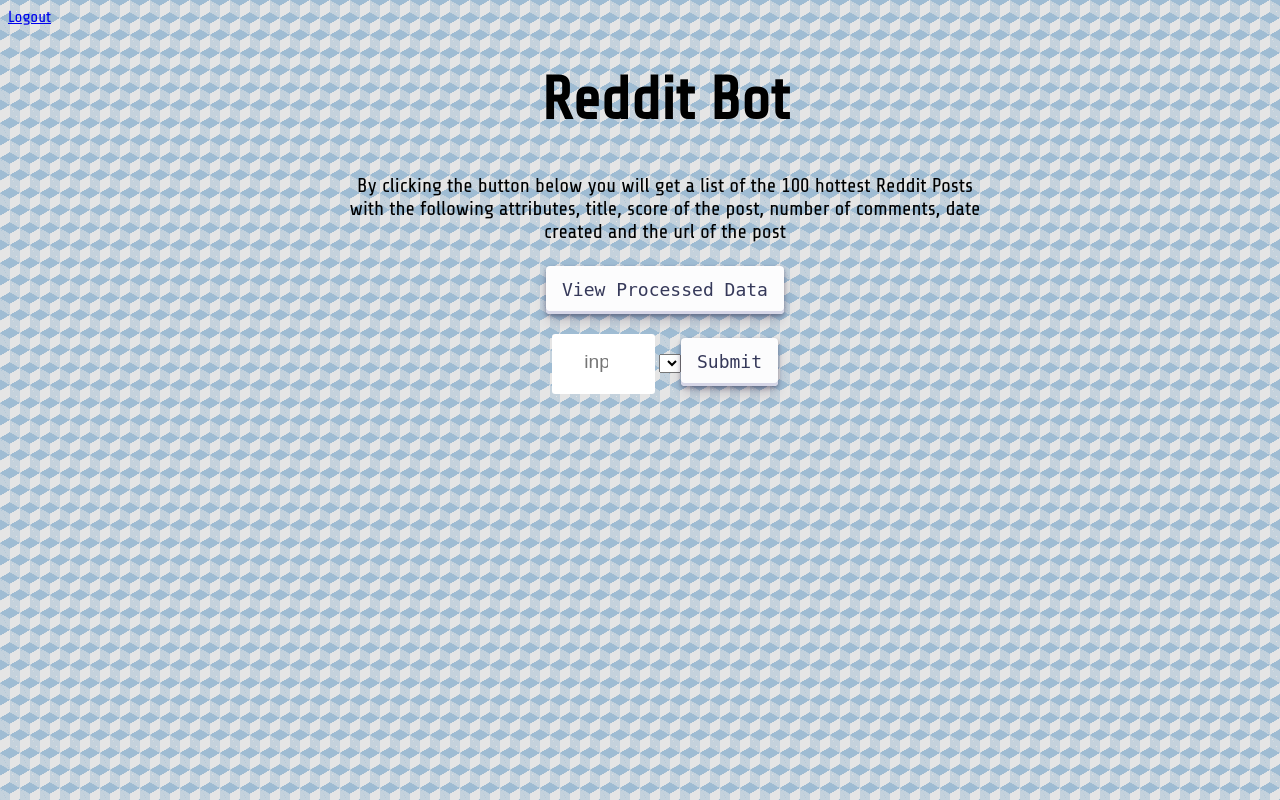
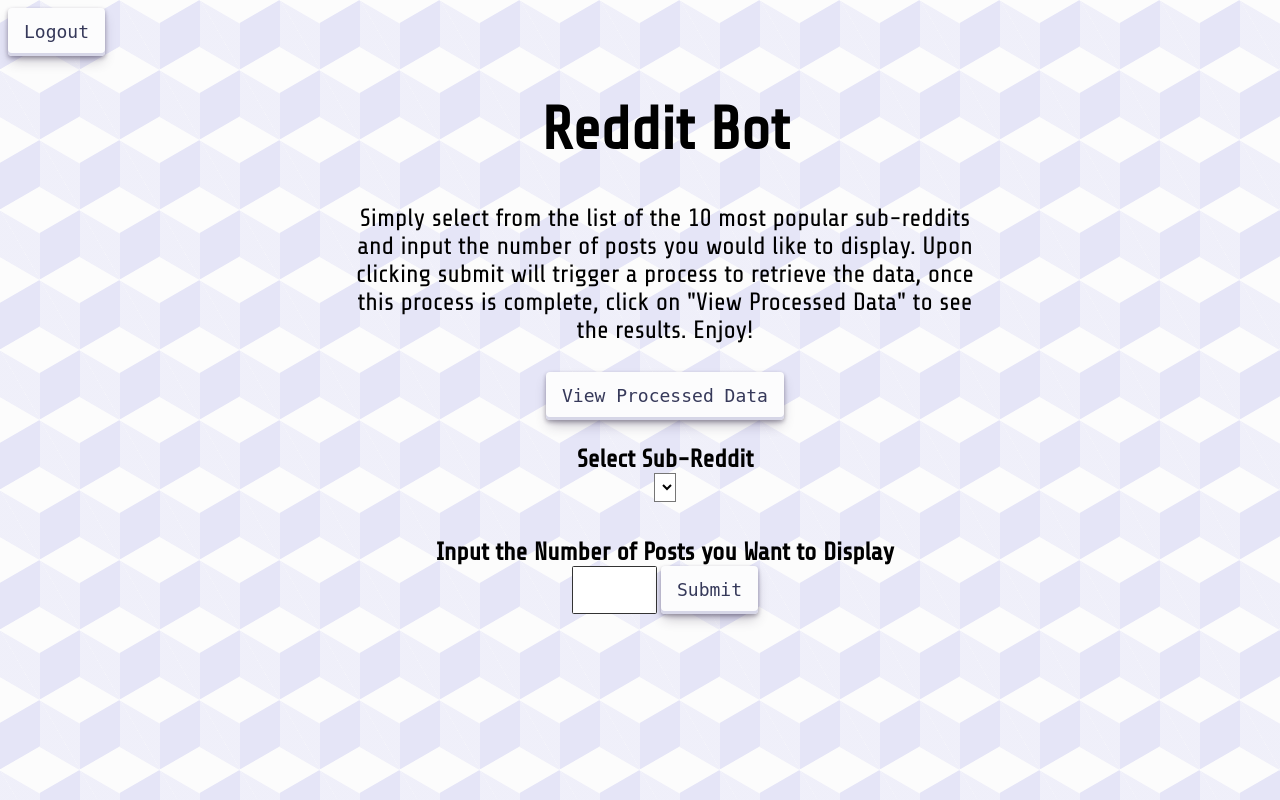
Before and after one commit to Ryanmcdermott1990/Python_Reddit_Bot, a Flask app: template templates/index.html in a window 1280 px wide. Run offline with Flask 2, Linux system fonts and the light colour scheme; the template is opened without the code that fills it, so the values that code supplies are empty; some libraries are stand-ins or nearby versions.

Commit message:
Styling changes for index page

```diff
--- a/main.py
+++ b/main.py
@@ -35,13 +35,16 @@
 login_manager.login_view = 'login'
 login_manager.init_app(app)
 
+
 @login_manager.user_loader
 def load_user(userid):
-        # since the user_id is just the primary key of our user table, use it in the query for the user
-        return Users.query.get(userid)
+    # since the user_id is just the primary key of our user table, use it in the query for the user
+    return Users.query.get(userid)
+
 
 class Users (UserMixin, dbat.Model):
-    userid = dbat.Column(dbat.Integer, primary_key=True, autoincrement=True, nullable=False)
+    userid = dbat.Column(dbat.Integer, primary_key=True,
+                         autoincrement=True, nullable=False)
     firstname = dbat.Column(dbat.String(120), unique=False, nullable=False)
     lastname = dbat.Column(dbat.String(120), unique=False, nullable=False)
     email = dbat.Column(dbat.String(120), unique=True, nullable=False)
@@ -49,8 +52,7 @@
     pass_word = dbat.Column(dbat.String(120), nullable=False)
 
     def get_id(self):
-           return (self.userid)
-
+        return (self.userid)
 
     def __init__(self, userid, firstname, lastname, email, username, pass_word):
         self.userid = userid
@@ -68,13 +70,12 @@
     df['created_utc'] = pd.to_datetime(df['created_utc'], unit='s')
     df.to_sql('posts', db, if_exists='replace', index=False)
 
-
     # csv_file = "./reddit.csv"
     # df.to_csv(csv_file, index=False, encoding='utf-8')
 
-@app.route('/index', methods = ['POST', 'GET'])
+
+@app.route('/index', methods=['POST', 'GET'])
 @login_required
-
 def index():
     if request.method == 'POST':
         limitvar = int(request.form['records'])
@@ -87,6 +88,7 @@
         subr.append(subreddit.display_name)
     return render_template('index.html', subr=subr)
 
+
 @app.route('/data')
 @login_required
 def data():
@@ -97,7 +99,7 @@
     c = conn.cursor()
     c.execute('SELECT * FROM users')
     result = c.fetchall()
-    print (result)
+    print(result)
     c.execute('CREATE TABLE IF NOT EXISTS posts (id text, title text, score integer, num_comments integer, created_utc date, url text)')
     c.execute('''
 SELECT * FROM posts
@@ -120,11 +122,13 @@
 # for row in c.fetchall():
 #     print (row)
 
-@app.route('/signup', methods = ['GET'])
+
+@app.route('/signup', methods=['GET'])
 def signup():
-        return render_template('signup.html')
+    return render_template('signup.html')
 
-@app.route('/signup', methods = ['POST'])
+
+@app.route('/signup', methods=['POST'])
 def signup_post():
 
     conn_string = 'postgresql://Ryan:root@localhost:5432/postgres'
@@ -148,32 +152,34 @@
         userid = 1
 
     if request.method == 'POST':
-            firstname = request.form["firstname"]
-            lastname = request.form["lastname"]
-            email = request.form["email"]
-            username = request.form["username"]
-            pass_word = request.form["pass_word"]
-            entry = Users(userid, firstname, lastname, email, username, pass_word=generate_password_hash(pass_word, method='sha256'))
+        firstname = request.form["firstname"]
+        lastname = request.form["lastname"]
+        email = request.form["email"]
+        username = request.form["username"]
+        pass_word = request.form["pass_word"]
+        entry = Users(userid, firstname, lastname, email, username,
+                      pass_word=generate_password_hash(pass_word, method='sha256'))
 
+        if username in usernameset:
+            flash("username already exists, please enter a unique email")
+            return redirect(url_for('signup'))
 
-            if username in usernameset:
-                 flash ("username already exists, please enter a unique email")
-                 return redirect(url_for('signup'))
+        else:
+            print(username, usernameval, usernameset)
+            dbat.session.add(entry)
+            dbat.session.commit()
+            dbat.create_all()
+            return redirect(url_for('signup'))
 
-            else:
-                print (username, usernameval, usernameset)
-                dbat.session.add(entry)
-                dbat.session.commit()
-                dbat.create_all()
-                return redirect(url_for('signup'))
+        # if this returns a user, then the email already exists in database
 
-            # if this returns a user, then the email already exists in database
 
 @app.route('/login')
 def login():
     return render_template('login.html')
 
-@app.route('/login', methods = ['POST'])
+
+@app.route('/login', methods=['POST'])
 def login_post():
     username = request.form.get('username')
     pass_word = request.form.get('pass_word')
@@ -188,18 +194,16 @@
     # if not user:
     #     return redirect(url_for('login'))
 
-
     login_user(user)
-
-
 
     # check if the user actually exists
     # take the user-supplied password, hash it, and compare it to the hashed password in the database
 
-         # if the user doesn't exist or password is wrong, reload the page
+    # if the user doesn't exist or password is wrong, reload the page
 
     # if the above check passes, then we know the user has the right credentials
     return redirect(url_for('index'))
+
 
 @app.route('/logout')
 def logout():
--- a/static/css/index.css
+++ b/static/css/index.css
@@ -1,33 +1,88 @@
 body {
   font-family: 'Share Tech', sans-serif;
+  background-color: rgba(223, 223, 248, 0.2);
   background-color: #e5e5f7;
-  background-image:  linear-gradient(30deg, #9fbcd3 12%, transparent 12.5%, transparent 87%, #9fbcd3 87.5%, #9fbcd3), linear-gradient(150deg, #9fbcd3 12%, transparent 12.5%, transparent 87%, #9fbcd3 87.5%, #9fbcd3), linear-gradient(30deg, #9fbcd3 12%, transparent 12.5%, transparent 87%, #9fbcd3 87.5%, #9fbcd3), linear-gradient(150deg, #9fbcd3 12%, transparent 12.5%, transparent 87%, #9fbcd3 87.5%, #9fbcd3), linear-gradient(60deg, #9fbcd377 25%, transparent 25.5%, transparent 75%, #9fbcd377 75%, #9fbcd377), linear-gradient(60deg, #9fbcd377 25%, transparent 25.5%, transparent 75%, #9fbcd377 75%, #9fbcd377);
-  background-size: 20px 35px;
-  background-color: rgba(0,0,0,0.1);
-  background-position: 0 0, 0 0, 10px 18px, 10px 18px, 0 0, 10px 18px;
+  background-image:  linear-gradient(30deg, #fcfcfc 12%, transparent 12.5%, transparent 87%, #fcfcfc 87.5%, #fcfcfc), linear-gradient(150deg, #fcfcfc 12%, transparent 12.5%, transparent 87%, #fcfcfc 87.5%, #fcfcfc), linear-gradient(30deg, #fcfcfc 12%, transparent 12.5%, transparent 87%, #fcfcfc 87.5%, #fcfcfc), linear-gradient(150deg, #fcfcfc 12%, transparent 12.5%, transparent 87%, #fcfcfc 87.5%, #fcfcfc), linear-gradient(60deg, #fcfcfc77 25%, transparent 25.5%, transparent 75%, #fcfcfc77 75%, #fcfcfc77), linear-gradient(60deg, #fcfcfc77 25%, transparent 25.5%, transparent 75%, #fcfcfc77 75%, #fcfcfc77);
+  background-size: 80px 140px;
+  background-position: 0 0, 0 0, 40px 70px, 40px 70px, 0 0, 40px 70px;
 }
 
 h1 {
   font-size: 60px;
 }
 
+select {
+  font-family: 'Share Tech', sans-serif;
+}
+
+select:hover {
+  box-shadow: rgba(45, 35, 66, 0.4) 0 4px 8px, rgba(45, 35, 66, 0.3) 0 7px 13px -3px, #D6D6E7 0 -3px 0 inset;
+  transform: translateY(-2px);
+}
+
+select:focus {
+  box-shadow: rgba(45, 35, 66, 0.4) 0 4px 8px, rgba(45, 35, 66, 0.3) 0 7px 13px -3px, #D6D6E7 0 -3px 0 inset;
+  transform: translateY(-2px);
+}
+
+select:active {
+  box-shadow: #D6D6E7 0 3px 7px inset;
+  transform: translateY(2px);
+}
+
 .specialinput {
   color: #333;
   font-size: 1.2rem;
   margin: 0 auto;
-  padding: 1.5rem 2rem;
-  border-radius: 0.2rem;
+  padding: 1.2rem 0.5rem;
+  border-radius: 0.1rem;
   background-color: rgb(255, 255, 255);
   border: none;
-  width: 2em;
+  width: 3.5em;
   height: 0.4em;
   border-bottom: 0.3rem solid transparent;
   transition: all 0.3s;
+  border: 1px solid;
+  border-color: #333;
 }
 
-p
-{
-font-size: 20px;
+.specialdropdown {
+  font-family: 'Share Tech', sans-serif;
+  color: rgb(0, 0, 0);
+  background: white;
+  padding-bottom: 0.6rem;
+  padding-top: 0.6;
+  text-align: center;
+  text-decoration: none;
+  cursor: pointer;
+  width: em;
+}
+
+.specialdropdown:hover {
+  box-shadow: rgba(45, 35, 66, 0.4) 0 4px 8px, rgba(45, 35, 66, 0.3) 0 7px 13px -3px, #D6D6E7 0 -3px 0 inset;
+  transform: translateY(-2px);
+}
+
+
+.specialdropdown:focus {
+  box-shadow: rgba(45, 35, 66, 0.4) 0 4px 8px, rgba(45, 35, 66, 0.3) 0 7px 13px -3px, #D6D6E7 0 -3px 0 inset;
+  transform: translateY(-2px);
+
+}
+
+.specialdropdown:active {
+  box-shadow: #D6D6E7 0 3px 7px inset;
+  transform: translateY(2px);
+}
+
+
+p {
+  font-size: 25px;
+
+}
+
+strong {
+  font-size: 25px;
 
 }
 
@@ -38,12 +93,12 @@
   background-color: #FCFCFD;
   border-radius: 4px;
   border-width: 0;
-  box-shadow: rgba(45, 35, 66, 0.4) 0 2px 4px,rgba(45, 35, 66, 0.3) 0 7px 13px -3px,#D6D6E7 0 -3px 0 inset;
+  box-shadow: rgba(45, 35, 66, 0.4) 0 2px 4px, rgba(45, 35, 66, 0.3) 0 7px 13px -3px, #D6D6E7 0 -3px 0 inset;
   box-sizing: border-box;
   color: #36395A;
   cursor: pointer;
   display: inline-flex;
-  font-family: "JetBrains Mono",monospace;
+  font-family: "JetBrains Mono", monospace;
   height: 48px;
   justify-content: center;
   line-height: 1;
@@ -54,12 +109,12 @@
   position: relative;
   text-align: left;
   text-decoration: none;
-  transition: box-shadow .15s,transform .15s;
+  transition: box-shadow .15s, transform .15s;
   user-select: none;
   -webkit-user-select: none;
   touch-action: manipulation;
   white-space: nowrap;
-  will-change: box-shadow,transform;
+  will-change: box-shadow, transform;
   font-size: 18px;
 }
 
@@ -81,12 +136,13 @@
   display: flex;
   border: 0.1rem;
   border-style: solid;
-    border-color:dimgray;
+  border-color: dimgray;
   margin-bottom: 5rem;
   margin-top: 5rem;
   width: 2000px;
   height: 500px
 }
+
 .dropdown {
 
   margin: auto;
@@ -94,6 +150,7 @@
   padding-left: 50px;
 
 }
+
 .items {
 
   align-items: center;
--- a/templates/index.html
+++ b/templates/index.html
@@ -1,6 +1,5 @@
 <!DOCTYPE html>
 <html>
-
 <head>
     <link rel="stylesheet" href="{{ url_for('static', filename='css/index.css') }}">
     <link rel="preconnect" href="https://fonts.googleapis.com">
@@ -9,33 +8,38 @@
     <title>REDDIT BOT</title>
 </head>
 <!-- <link rel="stylesheet" href="https://cdnjs.cloudflare.com/ajax/libs/bulma/0.7.2/css/bulma.min.css" /> -->
+<body>
 
-<body>
-    <a href="{{ url_for('logout') }}">Logout</a>
+    <a href="{{ url_for('logout') }}"><button class = "button-30">Logout</button></a>
 
     <div class="dropdown" style="text-align: center;">
         <h1 align="center">Reddit Bot</h1>
-        <p align="center"> By clicking the button below you will get a list of the 100 hottest Reddit Posts with the
-            following attributes, title, score of the post, number of comments, date created and the url of the post
+        <p align="center"> Simply select from the list of the 10 most popular sub-reddits and input the number of posts you would like to display.
+                               Upon clicking submit will trigger a process to retrieve the data, once this process is complete, click on "View Processed Data" to see the results.
+            Enjoy!
             <br></br><a href="data">
-                <button class="button-30", role="button">View Processed Data</button></a>
+                <button class="button-30" , role="button">View Processed Data</button></a>
         <form action={{url_for('index')}} method="POST">
-            <input class = "specialinput", placeholder="input No of records" type="number" , align="center" , name="records" , id="record" />
-            <select type="text" , name="Sub-reddit" , id="subreddits">
-                <input class="button-30" type="submit" value="Submit" />
+            <strong>Select Sub-Reddit</strong>
+            <div>
+                <select class="specialdropdown", type="text" , name="Sub-reddit" , id="subreddits"></select>
+            </div>
+            <br></br>
+            <div>
+            <strong>Input the Number of Posts you Want to Display</strong>
+            </div>
+            <input class="specialinput", type="number" , align="center" ,
+                name="records", id="record"/>
+            <input class="button-30" type="submit" value="Submit" />
         </form>
-        <option placeholder="Sub-reddit" , name="subr" , id="selected" , class=dropdown></option>
+        <option placeholder="Sub-reddit", name="subr", id="selected"></option>
         </select>
     </div>
     </p>
     <script>
         var subredditarray = {{ subr | safe}};
         console.log(subredditarray);
-
         var select = document.getElementById("subreddits")
-
-
-
         for (var i = 0; i < subredditarray.length; i++) {
             var item = subredditarray[i];
             var el = document.createElement("option");
@@ -45,5 +49,4 @@
         }
     </script>
 </body>
-
 </html>
```
Lines whose indentation alone changed are shown as unchanged.
